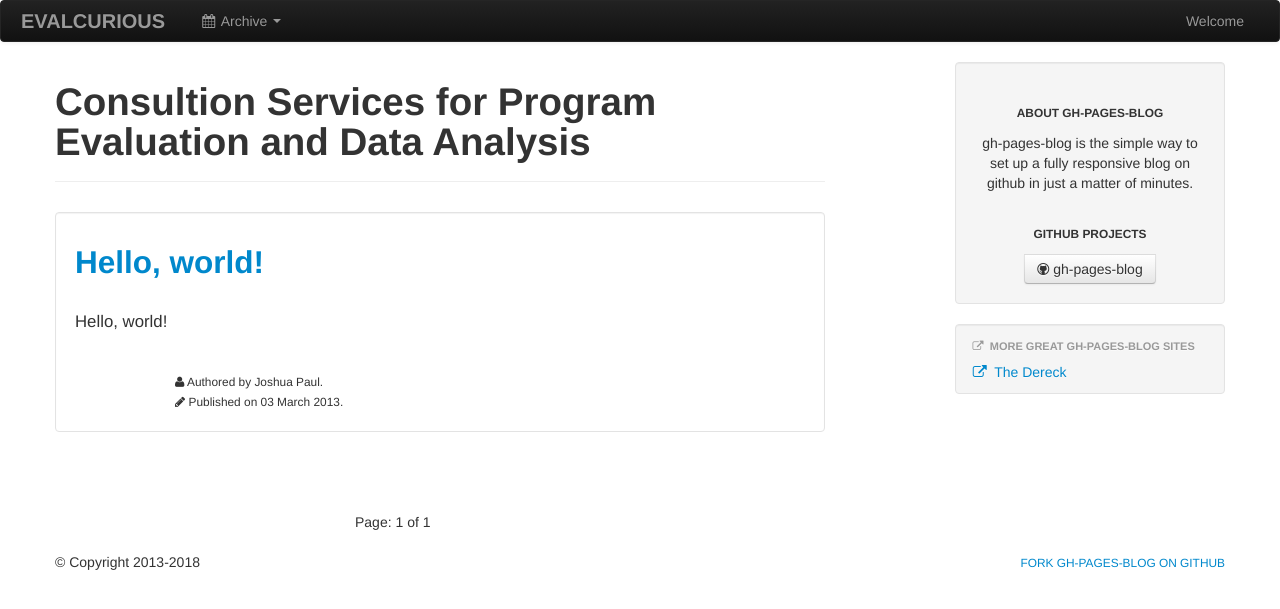
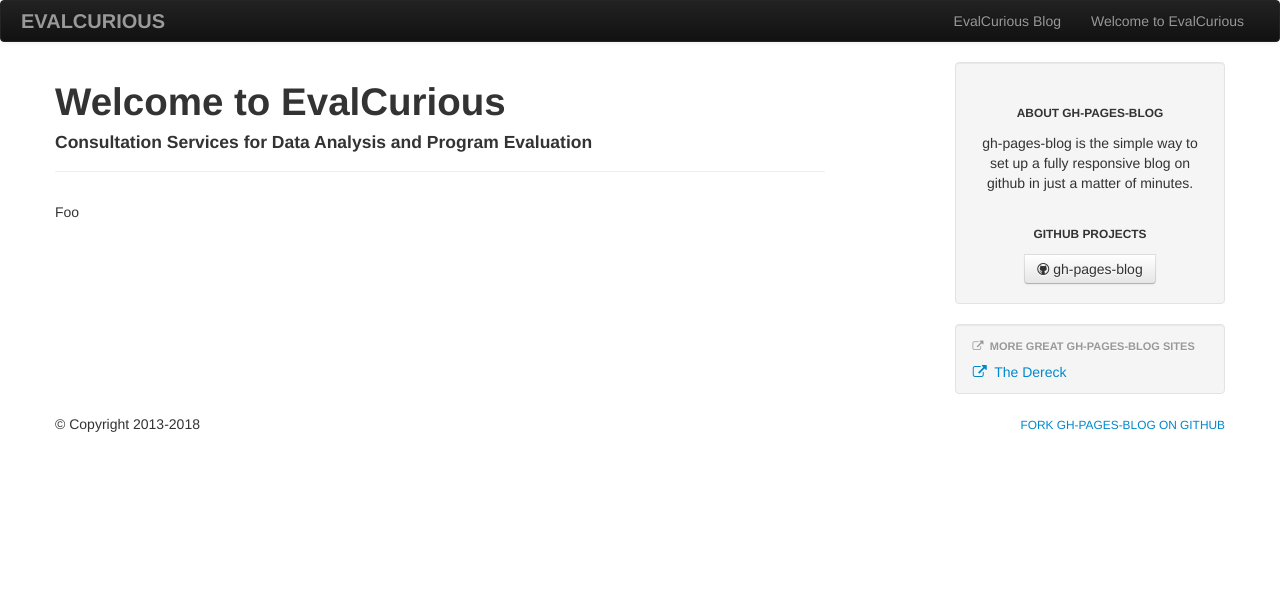
Before and after one commit to evalcurious/evalcurious.github.io, a Jekyll site: the page built from index.md, in a window 1280 px wide. Shown: the top 609 px of the page. Built offline with Jekyll 4.4.1, drawn with Linux system fonts in a browser that asks for light colours; the list of posts is cut into pages by our own code.

Commit message:
Moving blog to background

```diff
--- a/_config.yml
+++ b/_config.yml
@@ -212,11 +212,11 @@ sections:
 #     enabled : false
 navbar :
   archive :
-    enabled : true
+    enabled : false
   categories :
-    enabled : true
+    enabled : false
   tags :
-    enabled : true
+    enabled : false
   github_projects :
     enabled : false
   social_links :
--- a/index.html
+++ b/blog.html
@@ -1,6 +1,6 @@
 ---
 layout: page
-exclude: true
+title: EvalCurious Blog
 ---
 
 {% assign index_page_html = null %}
--- a/welcome.md
+++ b/index.md
@@ -1,6 +1,6 @@
 ---
 layout: page
-title: Welcome
+title: Welcome to EvalCurious
 subtitle: Consultation Services for Data Analysis and Program Evaluation
 ---
 
```
